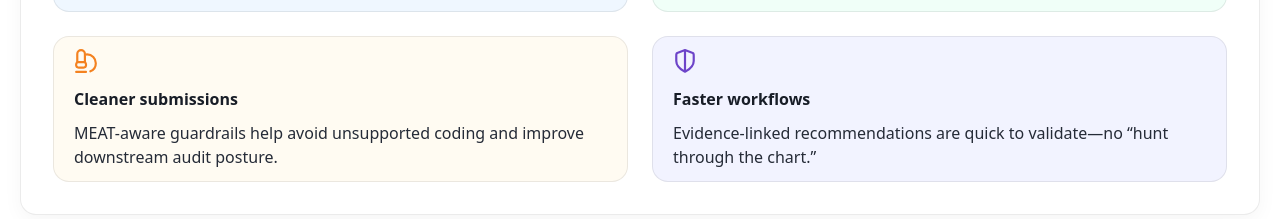
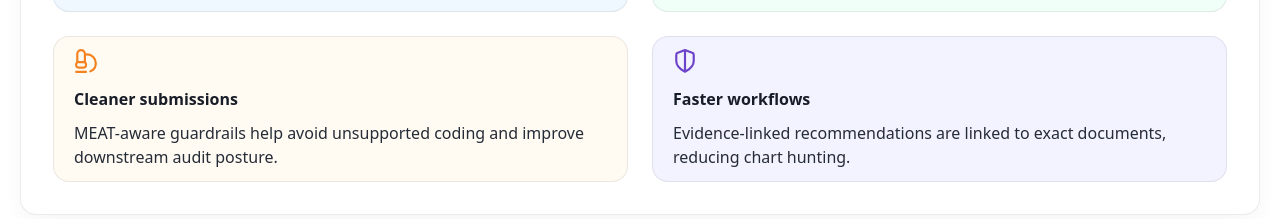
Before and after one commit to MartletAI/martlet.ai, a Next.js app: page /solutions/prospective-risk-adjustment in a window 1280 px wide. Shown: the part 1440-1659 px from the top of the page. Built offline with nearby package versions, Linux system fonts and the light colour scheme.

Commit message:
Update trust-and-accuracy.tsx

```diff
--- a/src/app/solutions/prospective-risk-adjustment/components/trust-and-accuracy.tsx
+++ b/src/app/solutions/prospective-risk-adjustment/components/trust-and-accuracy.tsx
@@ -32,7 +32,7 @@ export function TrustAndAccuracy() {
 					{
 						title: "Faster workflows",
 						description:
-							"Evidence-linked recommendations are quick to validate—no “hunt through the chart.”",
+							"Evidence-linked recommendations are linked to exact documents, reducing chart hunting.",
 						icon: "shield" as const,
 						iconColor: "#6D44C9",
 						bg: "bg-[#f2f3ff]",
```
